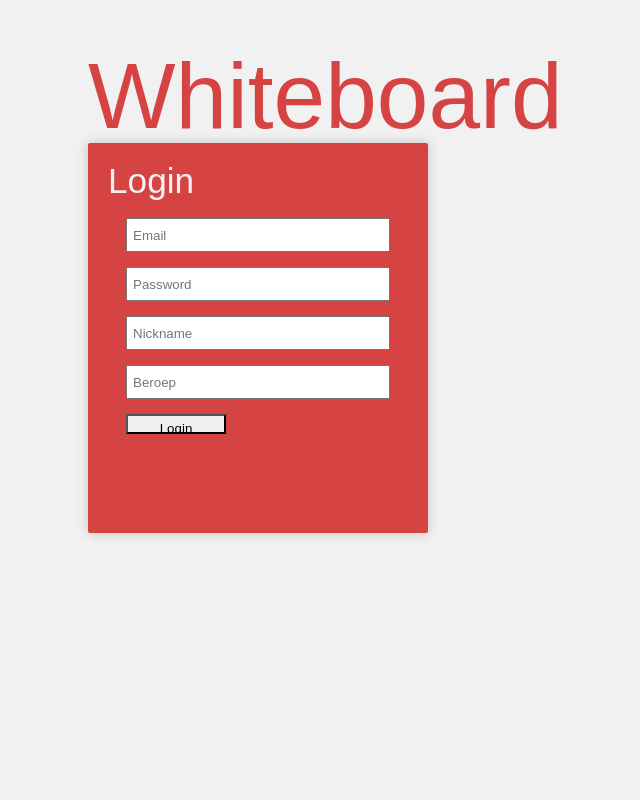
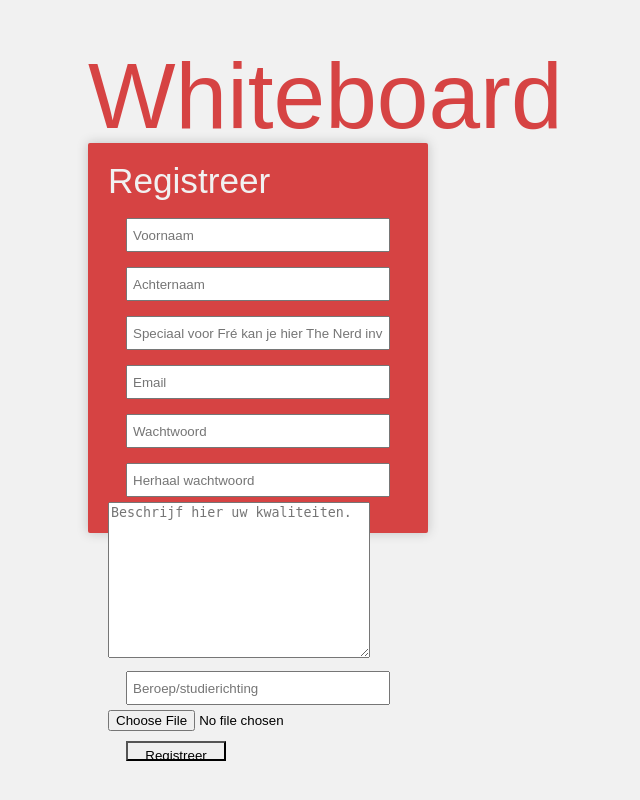
Before and after one commit to LefebvreJil/CP3-groepswerk-2DEV2-groep4, a PHP site: page /index.php?page=register in a window 1280 px wide. Shown: the whole page, without its empty margins (402-1042 px from the left). Run offline with PHP 8.4, Linux system fonts and the light colour scheme.

Commit message:
Registerform + loginform aangepast Css-aanpassingen (classes)

```diff
--- a/_scss/_base.scss
+++ b/_scss/_base.scss
@@ -1 +1,6 @@
 @import 'compass/reset';
+@import 'mixins';
+
+$bgColor: #F1F1F1;
+$loginColor: #D64343;
+$tussenTitelColor: #F1F1F1;
--- a/_scss/screen.scss
+++ b/_scss/screen.scss
@@ -1,9 +1,4 @@
 @import 'base';
-@import 'mixins';
-
-$bgColor: #F1F1F1;
-$loginColor: #D64343;
-$tussenTitelColor: #F1F1F1;
 
 body{
 	background-color: $bgColor;
@@ -32,14 +27,14 @@ body{
 	}
 }
 
-.loginHome{
+.homeForm{
 	h1{
 		color: $tussenTitelColor;
 		font-size: 2.2em;
 		font-family: BigNoodleTitling, sans-serif;
 		margin: 0 0 10px 0;
 	}
-	.loginForm-item{
+	.formItem{
 		width: 250px;
 		height: 20px;
 		padding: 5px;
--- a/css/screen.css
+++ b/css/screen.css
@@ -85,19 +85,19 @@ body {
   box-shadow: 0px 0px 11px 0px rgba(50, 50, 50, 0.25);
 }
 
-.loginHome h1 {
+.homeForm h1 {
   color: #F1F1F1;
   font-size: 2.2em;
   font-family: BigNoodleTitling, sans-serif;
   margin: 0 0 10px 0;
 }
-.loginHome .loginForm-item {
+.homeForm .formItem {
   width: 250px;
   height: 20px;
   padding: 5px;
   margin: 10px 0 5px 18px;
 }
-.loginHome .loginBtn {
+.homeForm .loginBtn {
   width: 100px;
   height: 20px;
   padding: 5px;
--- a/view/projects/index.php
+++ b/view/projects/index.php
@@ -1,5 +1,5 @@
 <div class="navBar">
-	<a href="" class="backBtn">Ga terug</a>
+	<a href="" class="backBtn">Welkom (insert name here)</a>
 	<a href="" class="addBtn">Add</a>
 	<a href="" class="logoutBtn">Logout</a>
 </div>
--- a/view/users/index.php
+++ b/view/users/index.php
@@ -3,13 +3,13 @@
 			<h1>Whiteboard</h1>
 		</header>
 	<div class="homeWrap">
-		<section class="loginHome">
+		<section class="homeForm">
 			<header>
 				<h1>Login</h1>
 			</header>
 			<form class="loginForm" action="index.php" method="post">
-	            <input type="email" name="email" placeholder="Email" class="loginForm-item" />
-	            <input type="password" name="password" placeholder="Password" class="loginForm-item" />
+	            <input type="email" name="email" placeholder="Email" class="formItem" />
+	            <input type="password" name="password" placeholder="Password" class="formItem" />
 	            <input type="submit" value="Login" class="loginBtn" />
 	        </form>
 		</section>
--- a/view/users/register.php
+++ b/view/users/register.php
@@ -3,16 +3,21 @@
 			<h1>Whiteboard</h1>
 		</header>
 	<div class="homeWrap">
-		<section class="loginHome">
+		<section class="homeForm">
 			<header>
-				<h1>Login</h1>
+				<h1>Registreer</h1>
 			</header>
-			<form class="loginForm" action="index.php" method="post">
-	            <input type="email" name="email" placeholder="Email" class="loginForm-item" />
-	            <input type="password" name="password" placeholder="Password" class="loginForm-item" />
-	            <input type="text" name="nickname" placeholder="Nickname" class="loginForm-item" />
-	            <input type="text" name="beroep" placeholder="Beroep" class="loginForm-item" />
-	            <input type="submit" value="Login" class="loginBtn" />
+			<form class="registerForm" action="index.php" method="post">
+				<input type="text" name="vn" placeholder="Voornaam" class="formItem" />
+				<input type="text" name="an" placeholder="Achternaam" class="formItem" />
+				<input type="text" name="nickname" placeholder="Speciaal voor Fré kan je hier The Nerd invullen." class="formItem" />
+	            <input type="email" name="email" placeholder="Email" class="formItem" />
+	            <input type="password" name="password" placeholder="Wachtwoord" class="formItem" />
+	            <input type="password" name="repassword" placeholder="Herhaal wachtwoord" class="formItem" />
+	            <textarea name="qualities" cols="30" rows="10" placeholder="Beschrijf hier uw kwaliteiten."></textarea>
+	            <input type="text" name="job" placeholder="Beroep/studierichting" class="formItem" />
+	            <input type="file" name="image" />
+	            <input type="submit" value="Registreer" class="loginBtn" />
 	        </form>
 		</section>
 	</div>
```
